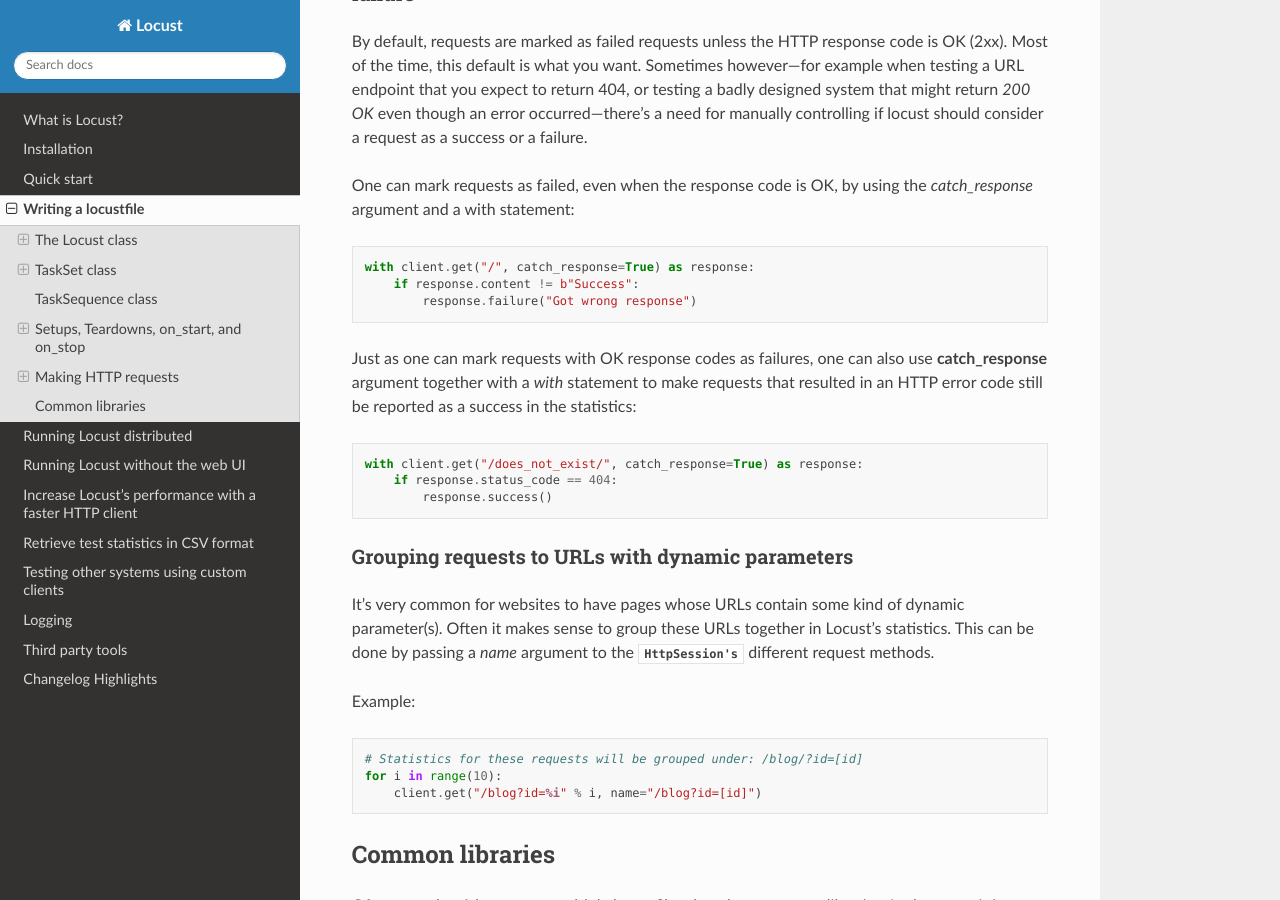
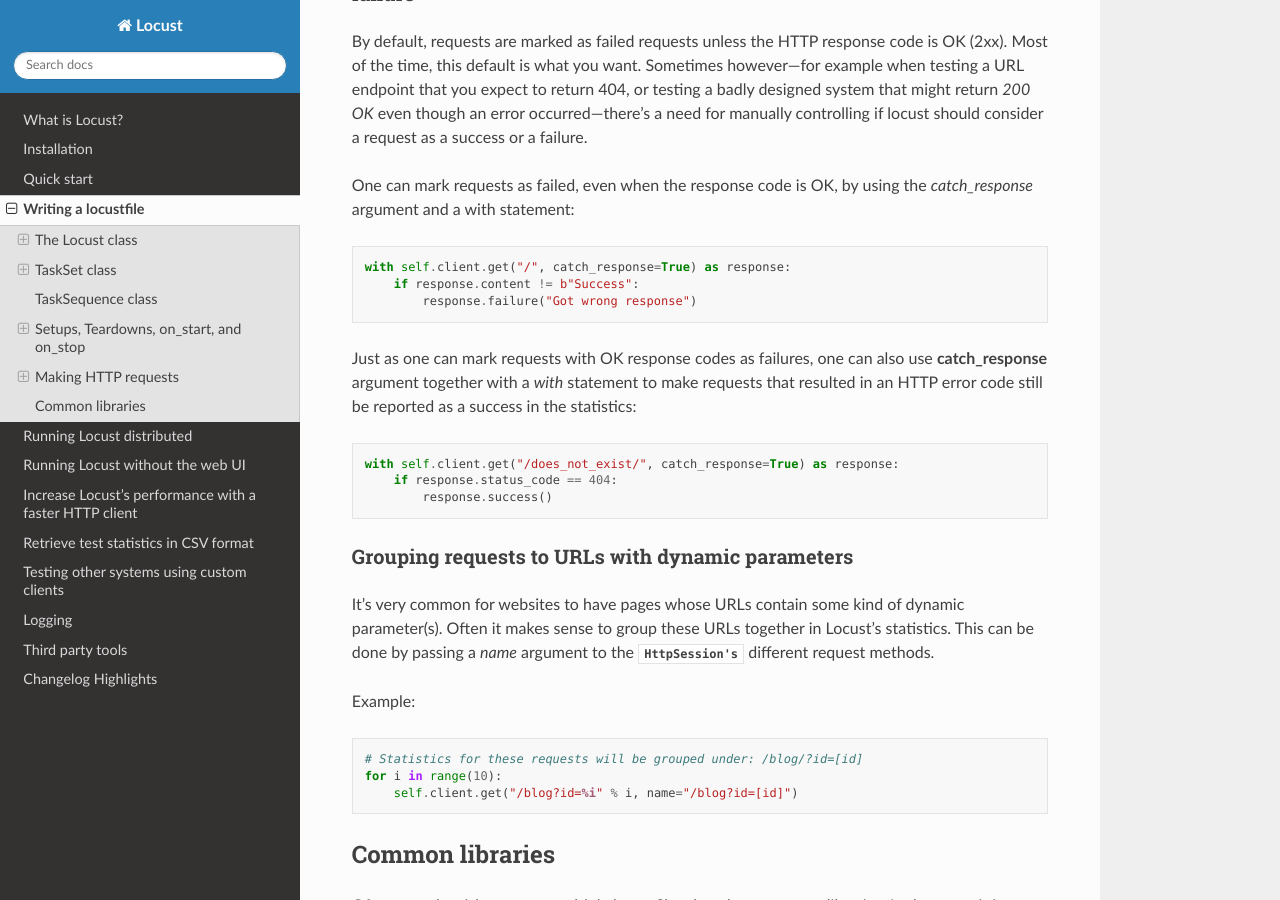
Before and after one commit to locustio/locust, a Sphinx documentation site: the page built from docs/writing-a-locustfile.rst, in a window 1280 px wide and 900 px high, scrolled down 8112 px. Built offline with Sphinx 7.4.7 and the Read the Docs theme 2.0.0, drawn with Linux system fonts in a browser that asks for light colours; pages that are not in the unit, such as notebooks, are missing from menus.

Commit message:
fix self.client call in code examples

```diff
--- a/docs/writing-a-locustfile.rst
+++ b/docs/writing-a-locustfile.rst
@@ -421,7 +421,7 @@
 
 .. code-block:: python
 
-    with client.get("/", catch_response=True) as response:
+    with self.client.get("/", catch_response=True) as response:
         if response.content != b"Success":
             response.failure("Got wrong response")
 
@@ -431,7 +431,7 @@
 
 .. code-block:: python
 
-    with client.get("/does_not_exist/", catch_response=True) as response:
+    with self.client.get("/does_not_exist/", catch_response=True) as response:
         if response.status_code == 404:
             response.success()
 
@@ -450,7 +450,7 @@
 
     # Statistics for these requests will be grouped under: /blog/?id=[id]
     for i in range(10):
-        client.get("/blog?id=%i" % i, name="/blog?id=[id]")
+        self.client.get("/blog?id=%i" % i, name="/blog?id=[id]")
 
 Common libraries
 =================
```
